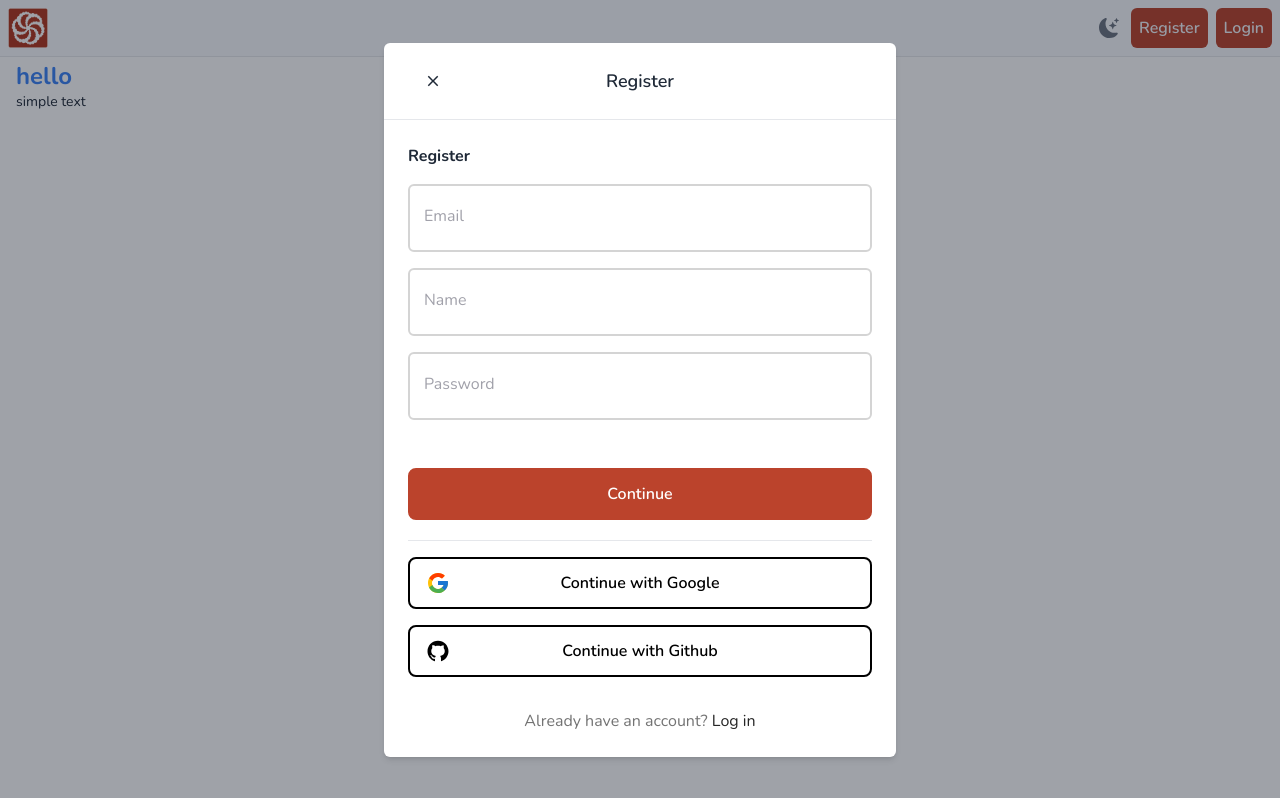
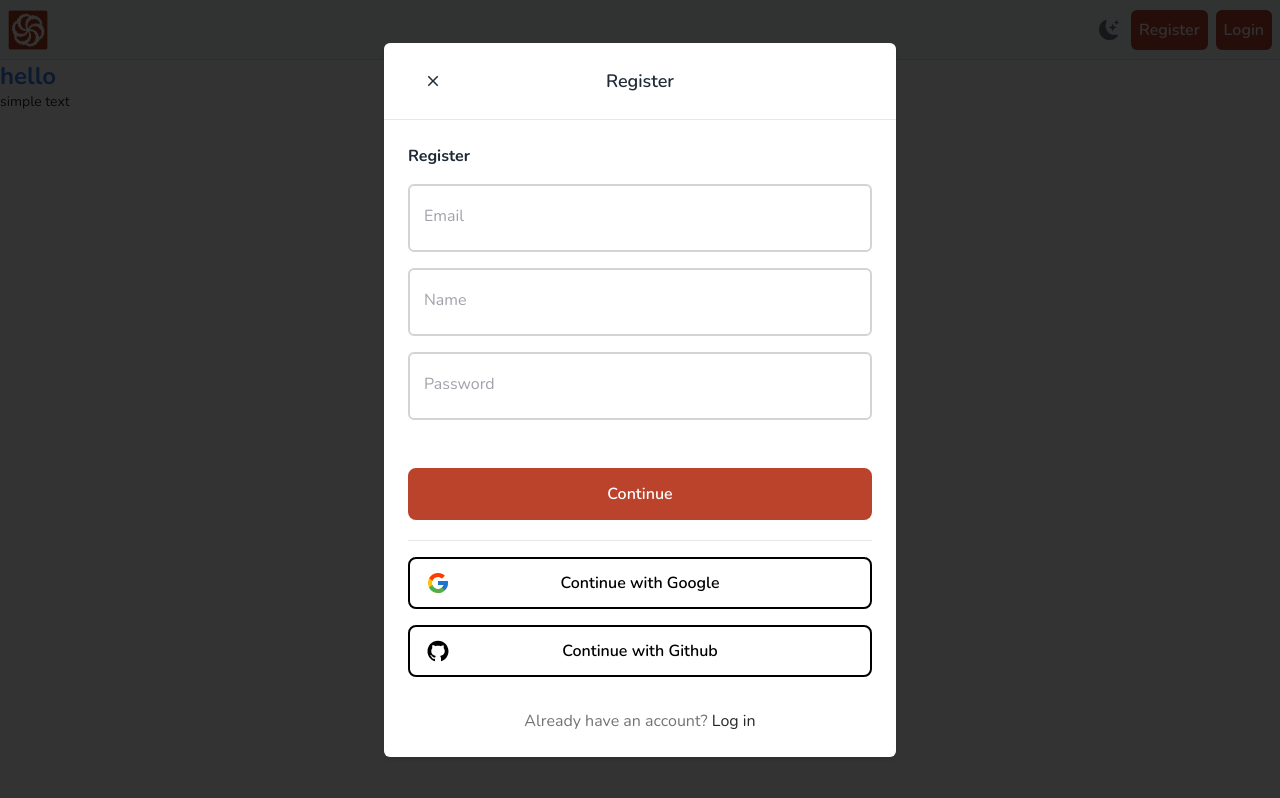
Before and after one commit to mhaprean/next-codewars, a Next.js app: page / in a window 1280 px wide. Both pictures are taken after a click on the button "Register". Built offline with nearby package versions, Linux system fonts and the light colour scheme; no server answers.

Commit message:
update layout for kata page

```diff
--- a/app/components/editor/CodeEditor.tsx
+++ b/app/components/editor/CodeEditor.tsx
@@ -5,9 +5,6 @@ import AceEditor from 'react-ace';
 import 'ace-builds/src-noconflict/mode-javascript';
 import 'ace-builds/src-noconflict/theme-monokai';
 import 'ace-builds/src-noconflict/ext-language_tools';
-import { useState } from 'react';
-
-
 
 interface IPropsCodeEditor {
   value: string;
@@ -15,7 +12,6 @@ interface IPropsCodeEditor {
 }
 
 const CodeEditor = ({ value, onChange }: IPropsCodeEditor) => {
-
   const handleChange = (newValue: string) => {
     console.log('change', newValue);
     onChange(newValue);
@@ -30,9 +26,9 @@ const CodeEditor = ({ value, onChange }: IPropsCodeEditor) => {
       fontSize={16}
       tabSize={2}
       onChange={handleChange}
-      name="UNIQUE_ID_OF_DIV"
       editorProps={{ $blockScrolling: true }}
       style={{ width: '100%', height: '100%', overflowY: 'auto' }}
+      setOptions={{ useWorker: false }}
     />
   );
 };
--- a/app/components/editor/KataContent.tsx
+++ b/app/components/editor/KataContent.tsx
@@ -116,13 +116,13 @@ describe("solution", function(){
   const [tests, setTests] = useState(testsCode);
 
   return (
-    <Split direction="horizontal" className="flex" style={{ height: `calc(100vh - 60px)` }}>
+    <Split direction="horizontal" className="flex pr-4" style={{ height: `calc(100vh - 60px)` }}>
       <div className="bg-slate-100 dark:bg-gray-800 overflow-y-auto max-h-[100%]">
         <div className="max-w-7xl mx-auto px-4 md:px-6 py-8">
           <div className="max-w-3xl mx-auto">
             <h1 className="text-2xl font-bold">Integer to Roman</h1>
             <div className="flex items-center gap-2 my-4">
-              <span className="bg-orange-500/30 rounded-full px-2 py-1 text-orange-400">Medium</span>
+              <span className="bg-orange-500/30 rounded-full px-3 py-1 text-orange-400">Medium</span>
 
               <button className="text-yellow-400 hover:bg-gray-700 duration-200 transition-all rounded-md p-1 w-8 h-8">
                 <TiStarOutline className="w-full h-full" />
--- a/app/components/navigation/Navigation.tsx
+++ b/app/components/navigation/Navigation.tsx
@@ -18,7 +18,7 @@ const Navigation = ({ currentUser }: IPropsNavigation) => {
   const loginModal = useLoginModal();
 
   return (
-    <div className="w-full fixed top-0 left-0 border-b gap-2 p-2 font-semibold dark:bg-gray-900 bg-slate-50 z-30 flex items-center">
+    <div className="w-full fixed top-0 left-0 border-b h-[60px] dark:border-gray-600 gap-2 p-2 font-semibold dark:bg-gray-900 bg-slate-50 z-30 flex items-center">
       <Logo />
 
       <div className="flex items-center ml-auto gap-2">
--- a/app/components/ui/Modal.tsx
+++ b/app/components/ui/Modal.tsx
@@ -81,7 +81,7 @@ const Modal = ({
           z-50
           outline-none
           focus:outline-none
-          bg-gray-900/40
+          bg-black/80
         "
       >
         <div
--- a/app/globals.css
+++ b/app/globals.css
@@ -15,10 +15,11 @@ body,
 }
 
 .gutter {
-  background-color: #e5e7eb;
+
+
+  @apply bg-gray-200 dark:bg-gray-900 hover:bg-gray-400 dark:hover:bg-gray-700;
   background-repeat: no-repeat;
   background-position: 50%;
-  transition: all 0.2s ease-in-out;
 }
 
 .gutter.gutter-horizontal {
--- a/app/layout.tsx
+++ b/app/layout.tsx
@@ -28,7 +28,7 @@ export default async function RootLayout({ children }: { children: React.ReactNo
             <LoginModal />
             <Navigation currentUser={currentUser} />
 
-            <main className="flex min-h-screen  flex-col items-center justify-between px-4 pt-[60px]">
+            <main className="flex min-h-screen  flex-col items-center justify-between pt-[60px]">
               <div className="z-10 w-full items-center justify-between text-sm lg:flex">{children}</div>
             </main>
           </Providers>
--- /dev/null
+++ b/app/loading.tsx
@@ -0,0 +1,5 @@
+const Loading = () => {
+  return <div className="text-3xl font-bold text-gray-700 dark:text-orange-200">Loading...</div>;
+};
+
+export default Loading;
```
